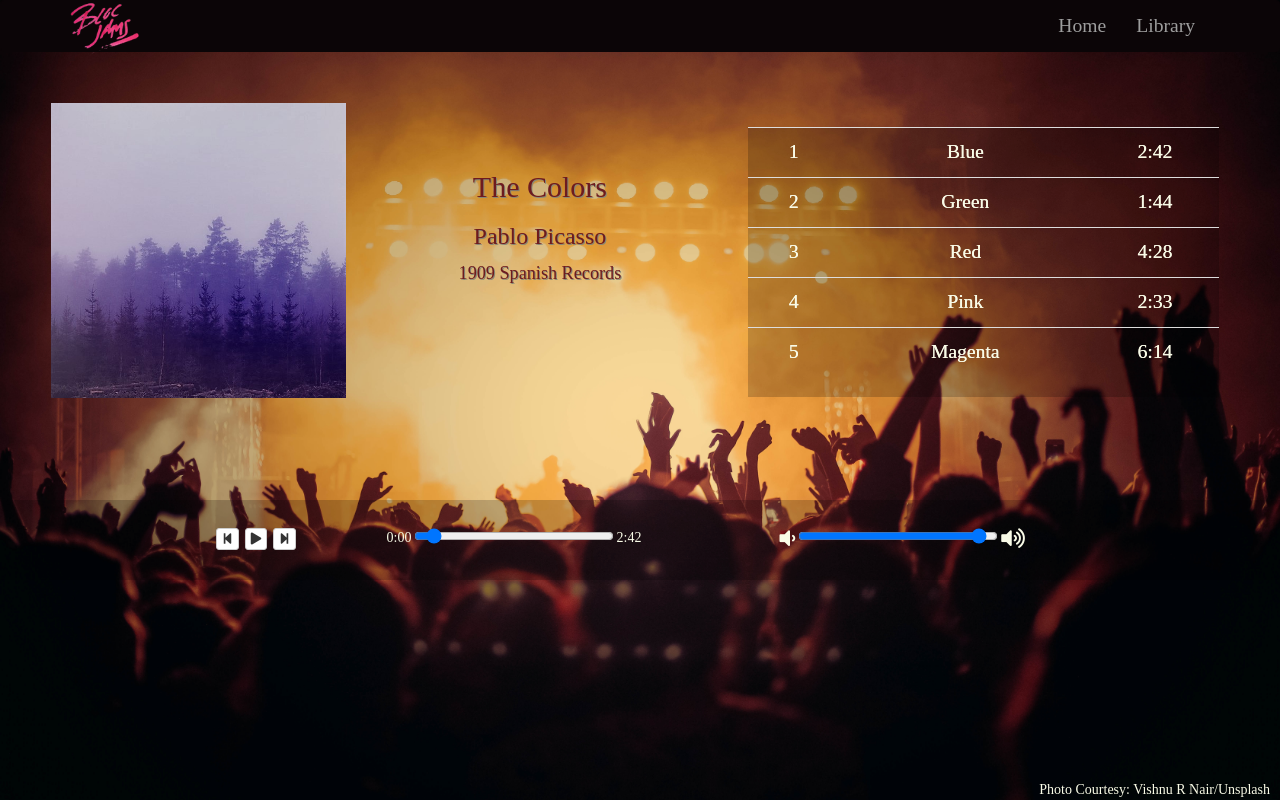
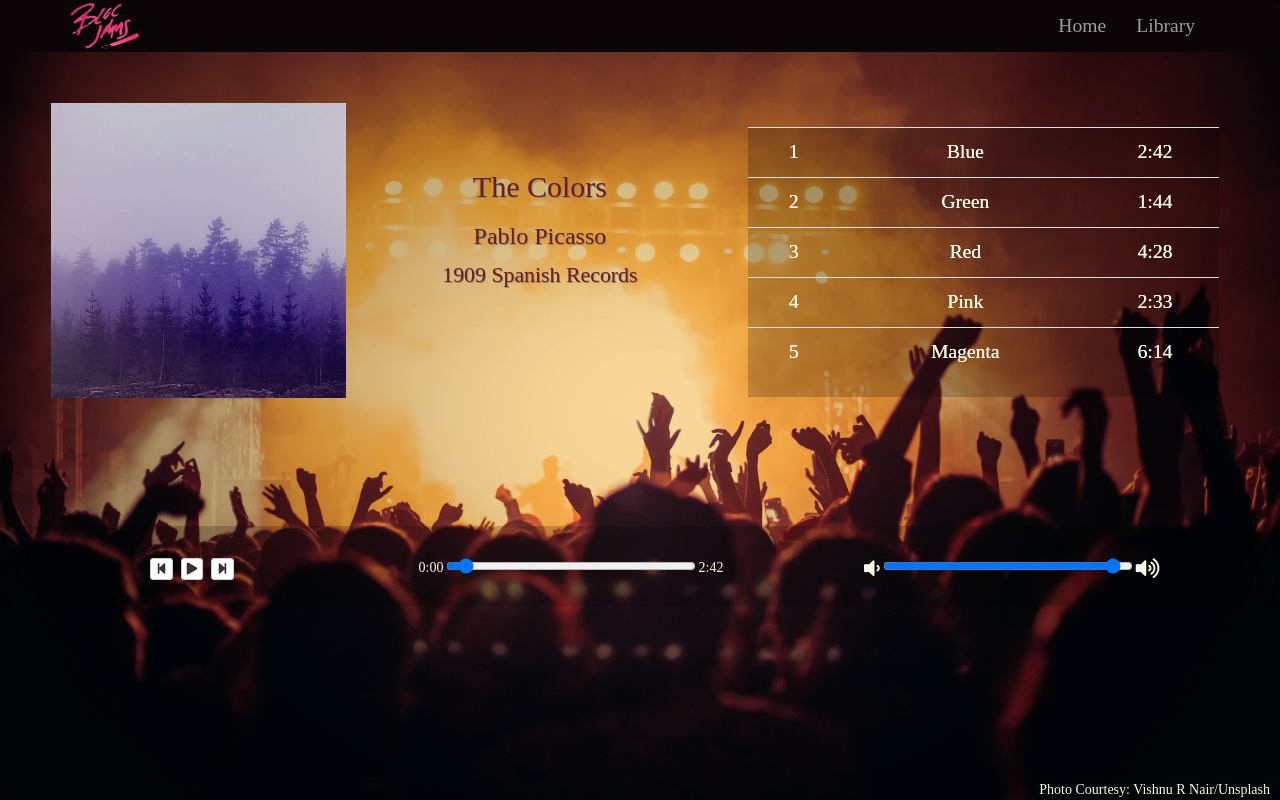
Before and after one commit to n-thomson/bloc-jams-react, a React (Create React App) app: page /album/the-colors in a window 1280 px wide. Built offline with nearby package versions, Linux system fonts and the light colour scheme; a web font is replaced by a local one.

Commit message:
styling v5

```diff
--- a/src/components/album.css
+++ b/src/components/album.css
@@ -16,6 +16,7 @@ div.album-details{
   color: #6d1b1f;
   text-shadow: 1px 1px #868876;
   margin: 4%;
+  font-size: 1.2em;
 }
 
 div.table-responsive{
--- a/src/components/playerbar.css
+++ b/src/components/playerbar.css
@@ -7,27 +7,28 @@ section#playerbar{
   min-height: 80px;
   width: 100%;
   float: left;
-  margin-top: 8%;
-  padding-top: 2.2%;
+  margin-top: 10%;
+  padding-top: 2.5%;
 }
 
 div#buttons{
   color: rgba(62,8,10,0.4);
-  padding: 0 3px;
-  width: 20%;
+  width: 30%;
 }
 
 section#time-control{
+  margin: 0 auto;
   width: 30%;
 }
 
 section#volume-control{
+  margin: 0 auto;
   width: 30%;
 }
 
 
 input.seek-bar{
-  width: 200px;
+  width: 250px;
   float: left;
   padding:0 3%;
 }
@@ -45,17 +46,17 @@ span.total-time{
 }
 
 button#previous, button#play-pause, button#next{
-  margin: 0 3px;
+  margin: 0 4px;
 }
 
 i.fas.fa-volume-down{
-  padding:0 3px 0 3%;
+  padding-right: 3px;
   font-size: 1.5em;
   float: left;
 }
 
 i.fas.fa-volume-up{
-  padding:0 0 0 3px;
+  padding-left:3px;
   font-size: 1.5em;
   float: left;
 }
```
